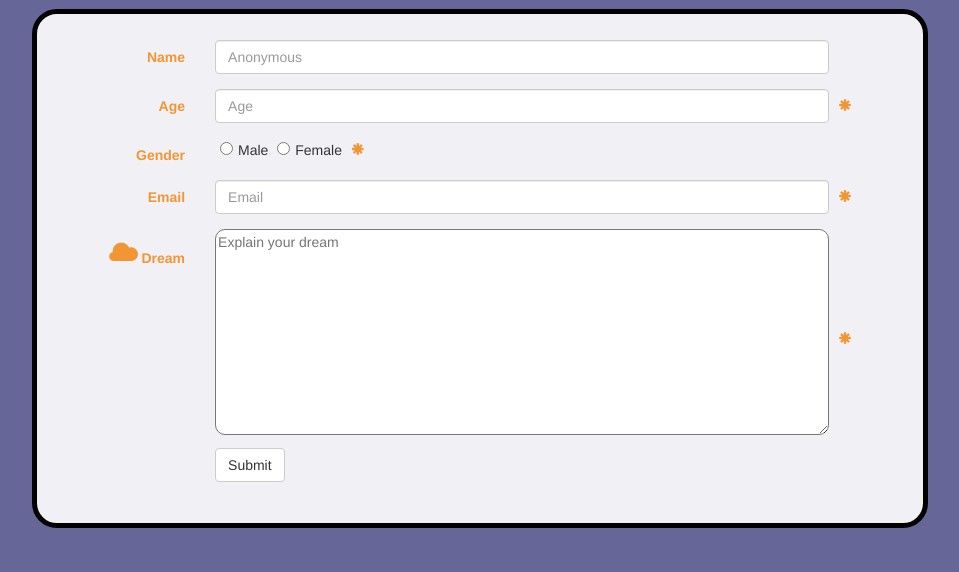
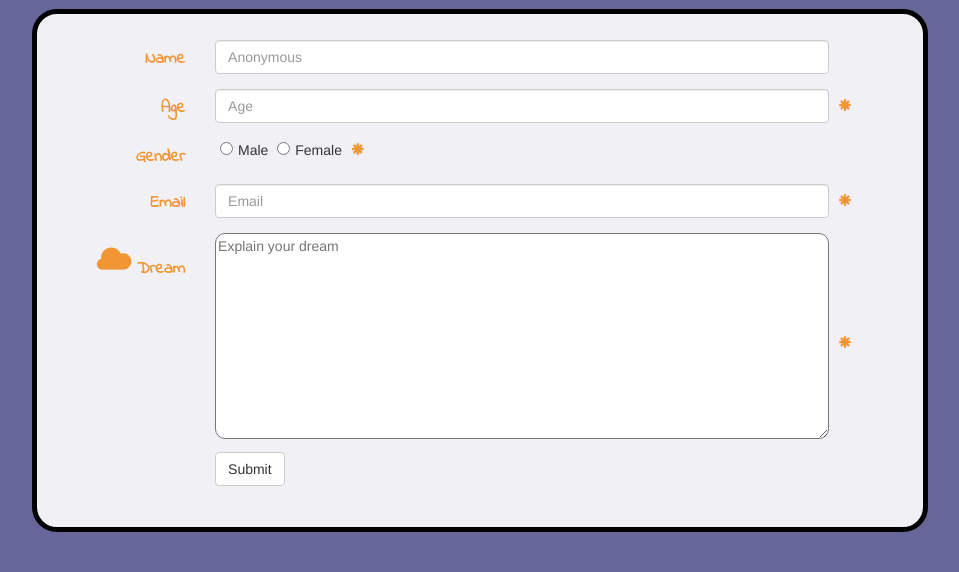
Before and after one commit to chris4459/dream-cloud, a PHP site: page /submit-dream.php in a window 1280 px wide. Shown: the part 51-623 px from the top of the page, without its empty margins (160-1119 px from the left). Run offline with PHP 8.4, Linux system fonts and the light colour scheme; some libraries are stand-ins or nearby versions.

Commit message:
font changed for sumbit-dream

```diff
--- a/css/submit-dream-style.css
+++ b/css/submit-dream-style.css
@@ -30,6 +30,8 @@
 
 .control-label{
     color: rgb(241,150,51);
+	font-family: 'Indie Flower', cursive;
+	font-size: 1.2em;
 }
 
 input[type=radio]{
```
